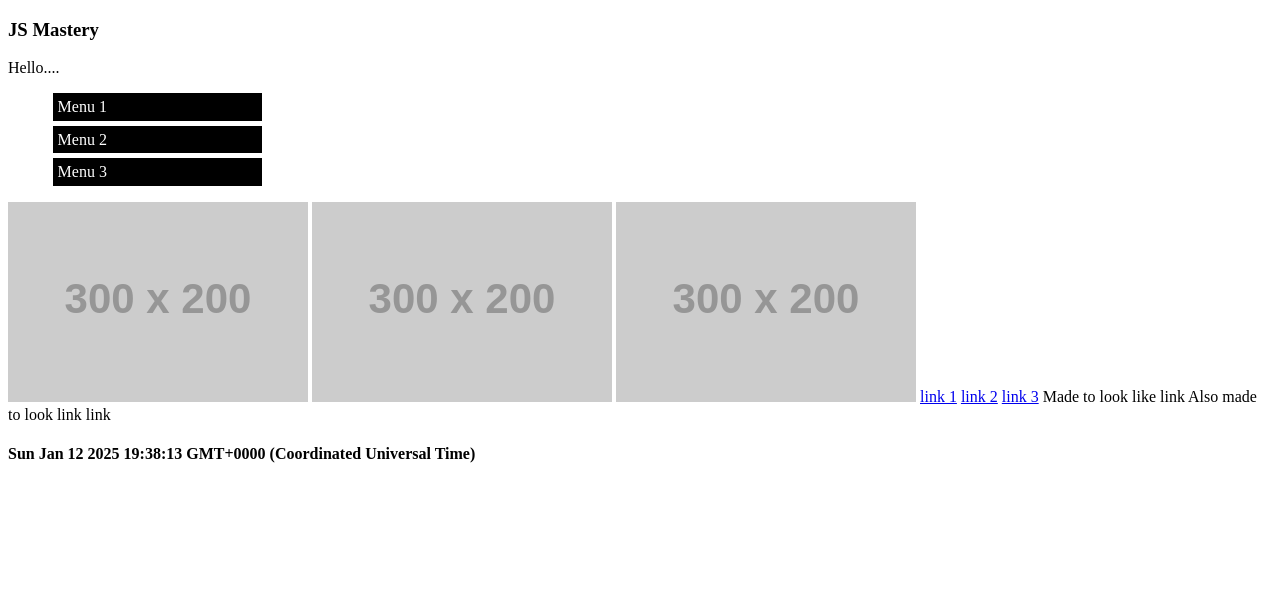
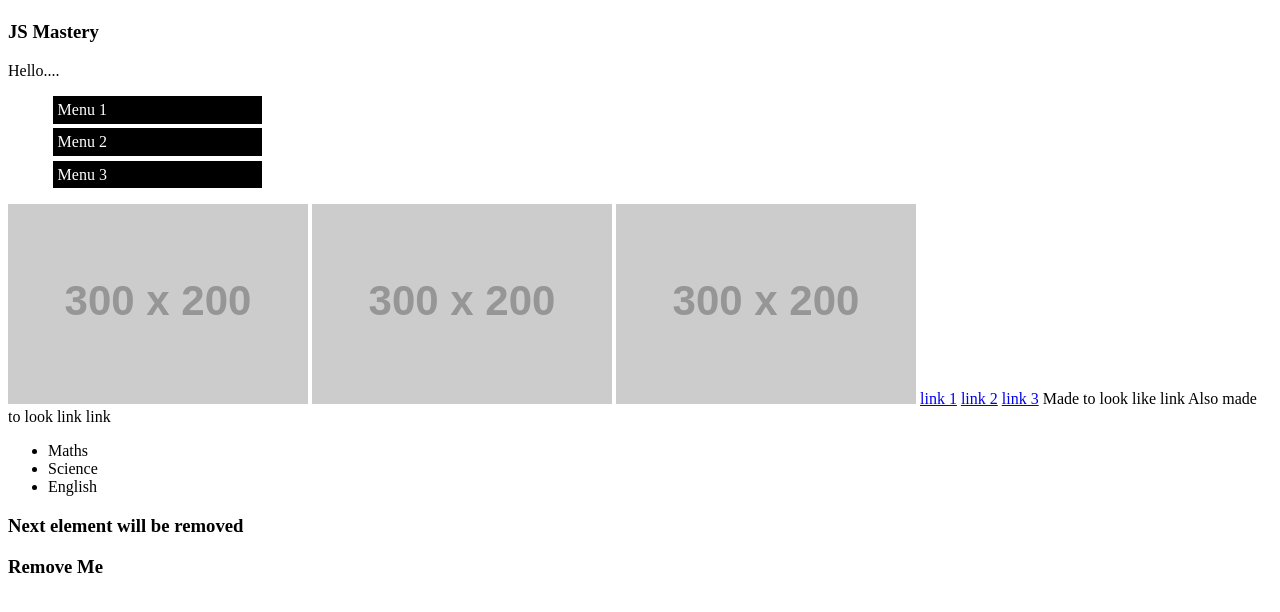
Before and after one commit to abubaker-cs/jsm_javascript, a plain HTML site: page index.html in a window 1280 px wide. Drawn offline with Linux system fonts and the light colour scheme; placeholder pictures from the web are drawn by us.

Commit message:
Completed: CH-10 DOM

```diff
--- a/chapters/10_dom.js
+++ b/chapters/10_dom.js
@@ -13,7 +13,7 @@ window.onload = function () {
     const displayDate = document.querySelector('h4');
     displayDate.appendChild(currentDate);
 
-    // It will add the heading to the body.
+    // Bind the element to the DOM (h4 tag)
     document.body.appendChild(displayDate);
 }
 
@@ -115,3 +115,33 @@ function menuClicked(currentElement){
 
 
 // 📌 05 Creating, Traversing, and Removing Nodes
+
+// Creating an HTML Tag using JavaScript
+document.createElement('h1');
+
+// Binding the element to the DOM
+// document.body.appendChild(document.createElement(h1));
+
+const subjects = document.querySelector(".subjects");
+console.log(subjects.firstElementChild); // Returns the first child of the element
+console.log(subjects.lastElementChild); // Returns the last child of the element
+
+const favSub = document.querySelector(".fav-subject");
+console.log(favSub.previousElementSibling); // Returns the previous sibling of the element
+console.log(favSub.nextElementSibling); // Returns the next sibling of the element
+console.log(favSub.parentElement); // Returns the parent of the element
+
+/**
+ * ✅ Methods to Traverse with nodes:
+ * 1. childNodes
+ * 2. firstChild
+ * 3. lastChild
+ * 4. nextSibling
+ * 5. previousSibling
+ * 6. parentNode
+ */
+
+// ❌ Removing NODES from the DOM
+// ⚠️ Removed nodes will still remain in memory, and can be called back if needed
+const removeItem =  document.querySelector(".remove_me");
+removeItem.remove();
--- a/index.html
+++ b/index.html
@@ -37,8 +37,17 @@
     <span class="link">Made to look like link</span>
     <span class="link">Also made to look link link</span>
 
+    <ul class="subjects">
+        <li>Maths</li>
+        <li class="fav-subject">Science</li>
+        <li>English</li>
+    </ul>
+
+    <h3>Next element will be removed</h3>
+    <h3 class="remove_me">Remove Me</h3>
+
 
     <!-- Import script file -->
-    <script src="chapters/10_dom.js"></script>
+    <script src="chapters/11_classes-new-this.js"></script>
 </body>
 </html>
```
